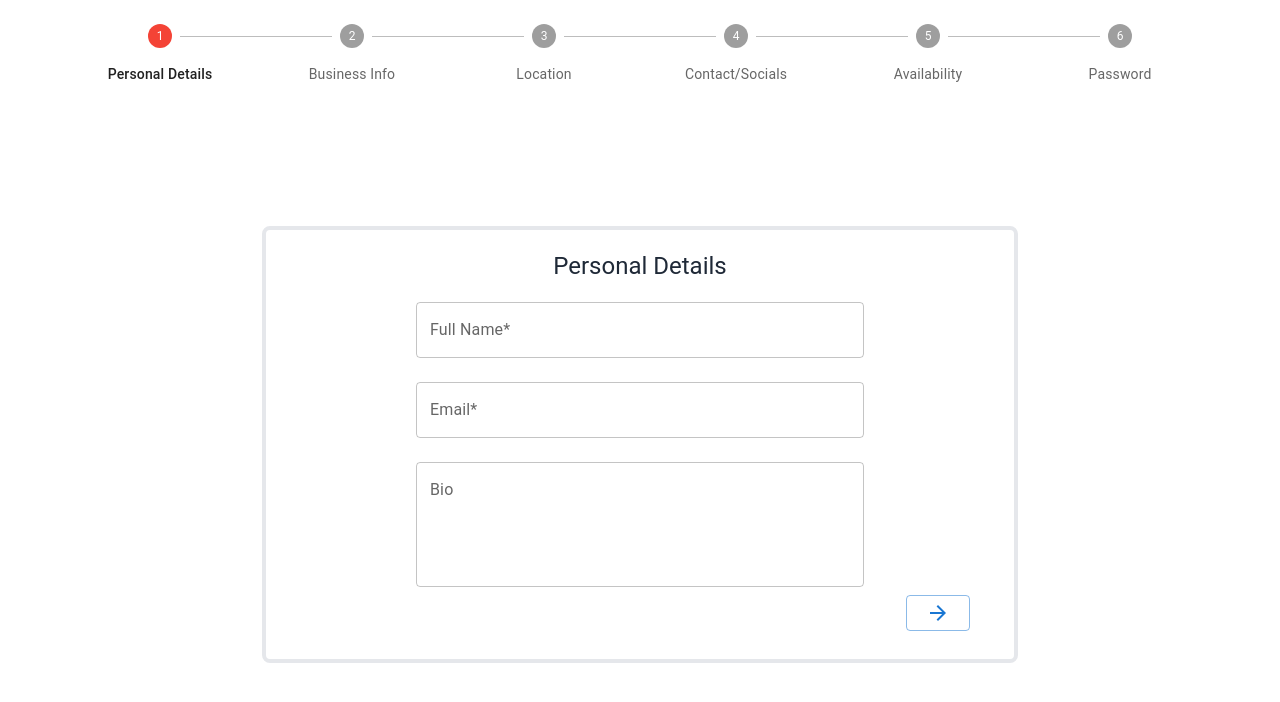
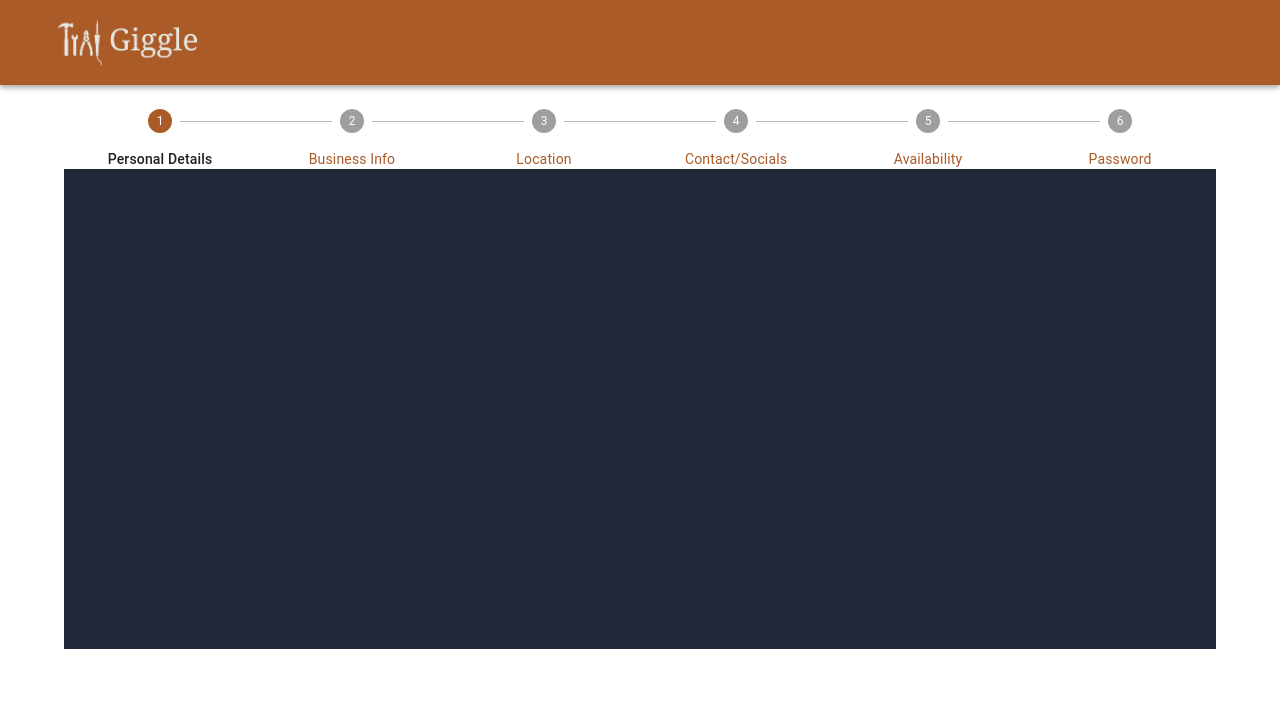
Before and after one commit to kafeelkazeem/giggle_fe, a React (Create React App) app: page / in a window 1280 px wide. Shown: the top 702 px of the page. Built offline with nearby package versions, Linux system fonts and the light colour scheme.

Commit message:
new changes

```diff
--- a/src/pages/auth/register/form1.jsx
+++ b/src/pages/auth/register/form1.jsx
@@ -38,15 +38,17 @@ const Form1 = ({ onNext }) => {
     >
       {(formik) => (
         <Form>
-          <div className="w-full h-screen flex justify-center items-center px-4 lg:px-20 bg-transparent">
+
+        </Form>
+        /*<Form>
+          <div className="w-full h-fit bg-red-600 flex justify-center px-4 lg:px-20 bg-transparent border-2">
             <div
-              className={`w-4/5 h-fit border-4 rounded-lg p-5 flex justify-start items-center flex-col -mt-20 border-[${darkBrown}]`}
+              className={`lg:w-4/5 w-full h-fit rounded-lg p-5 flex justify-start border-2 flex-col -mt-32`}
             >
               <Typography variant="h5" className="mb-10 text-gray-800 font-bold">
                 Personal Details
               </Typography>
-              <Box className="w-full max-w-md space-y-6 mt-5">
-                {/* Full Name Field */}
+              <div className="w-full space-y-6 mt-5">
                 <TextField
                   fullWidth
                   label="Full Name*"
@@ -59,7 +61,6 @@ const Form1 = ({ onNext }) => {
                   helperText={formik.touched.fullName && formik.errors.fullName}
                   className="bg-transparent rounded"
                 />
-                {/* Email Field */}
                 <TextField
                   fullWidth
                   label="Email*"
@@ -72,7 +73,6 @@ const Form1 = ({ onNext }) => {
                   helperText={formik.touched.email && formik.errors.email}
                   className="bg-transparent rounded"
                 />
-                {/* Bio Field */}
                 <TextField
                   fullWidth
                   label="Bio"
@@ -88,7 +88,7 @@ const Form1 = ({ onNext }) => {
                   multiline
                   rows={4}
                 />
-              </Box>
+              </div>
               <div className="w-full flex justify-end p-2 px-6">
                 <Button
                   type="submit"
@@ -101,7 +101,7 @@ const Form1 = ({ onNext }) => {
               </div>
             </div>
           </div>
-        </Form>
+        </Form>*/
       )}
     </Formik>
   );
--- a/src/pages/auth/register/layout.jsx
+++ b/src/pages/auth/register/layout.jsx
@@ -1,27 +1,46 @@
 import React, { useState } from 'react';
-import { Stepper, Step, StepLabel, Container, ThemeProvider, createTheme } from '@mui/material';
-import {Stack } from '@mui/material';
+import { Stepper, Step, StepLabel, Container, ThemeProvider, createTheme, AppBar, Toolbar, Typography } from '@mui/material';
+import { Stack } from '@mui/material';
 import Form1 from './form1';
-import { red } from '@mui/material/colors';
 import Form2 from './form2';
 import Form3 from './form3';
 import Form4 from './form4';
 import Form5 from './form5';
 import Form6 from './form6';
 import { GlobalProvider } from '../../../context/registerFormContext';
+import { darkBrown } from '../../../util/colors';
+import Logo from '../../../assets/imgaes/cover.png';
 
 const theme = createTheme({
   palette: {
-      primary: red,
+    primary: {
+      main: darkBrown, // Set the main primary color to darkBrown
+    },
+  },
+  components: {
+    // Customizing the Stepper component to use the primary color
+    MuiStepper: {
+      styleOverrides: {
+        root: {
+          backgroundColor: 'transparent', // Optionally, set a transparent background
+        },
+      },
+    },
+    MuiStepLabel: {
+      styleOverrides: {
+        label: {
+          color: darkBrown, // Change the label color to darkBrown
+        },
+      },
+    },
   },
 });
 
 const StepperPage = () => {
-
   const [activeStep, setActiveStep] = useState(0); // Tracks the current step of the stepper
 
   const handleNext = () => {
-      setActiveStep((prevActiveStep) => prevActiveStep + 1) // Move to the next step
+    setActiveStep((prevActiveStep) => prevActiveStep + 1); // Move to the next step
   };
 
   const handleBack = () => {
@@ -31,7 +50,7 @@ const StepperPage = () => {
   const getStepContent = (step) => {
     switch (step) {
       case 0:
-          return <Form1 onNext={handleNext}/>;
+        return <Form1 onNext={handleNext} />;
       case 1:
         return <Form2 onNext={handleNext} onPrev={handleBack} />;
       case 2:
@@ -48,50 +67,56 @@ const StepperPage = () => {
   };
 
   return (
-      <>
-      <div className='flex justify-center mt-7'>
+    <div className="flex justify-center">
       <Container>
         <ThemeProvider theme={theme}>
           <Stepper activeStep={activeStep} alternativeLabel>
             <Step>
-            <StepLabel><p>Personal Details</p></StepLabel>
+              <StepLabel><p className='hidden lg:block'>Personal Details</p></StepLabel>
             </Step>
             <Step>
-            <StepLabel>Business Info</StepLabel>
+              <StepLabel><p className='hidden lg:block'>Business Info</p></StepLabel>
             </Step>
             <Step>
-            <StepLabel>Location</StepLabel>
+              <StepLabel><p className='hidden lg:block'>Location</p></StepLabel>
             </Step>
             <Step>
-            <StepLabel>Contact/Socials</StepLabel>
+              <StepLabel><p className='hidden lg:block'>Contact/Socials</p></StepLabel>
             </Step>
             <Step>
-            <StepLabel>Availability</StepLabel>
+              <StepLabel><p className='hidden lg:block'>Availability</p></StepLabel>
             </Step>
             <Step>
-            <StepLabel><p>Password</p></StepLabel>
+              <StepLabel><p className='hidden lg:block'>Password</p></StepLabel>
             </Step>
           </Stepper>
         </ThemeProvider>
         <GlobalProvider>
-          <Container maxWidth="none" className='min-h-[60vh] flex flex-col'>
+          <Container maxWidth="none" className="min-h-[60vh] bg-gray-800 flex flex-col">
             {getStepContent(activeStep)}
           </Container>
         </GlobalProvider>
       </Container>
     </div>
-      </>
   );
 };
 
 const S = () => {
   return (
-    <Container maxWidth="none" className='min-h-[80vh] flex flex-col justify-between overflow-hidden w-full h-screen bg-white'>
+    <div>
+      <AppBar position="sticky" sx={{ backgroundColor: darkBrown }}>
+        <Toolbar>
+          {/* Logo Section */}
+          <img src={Logo} alt="Logo" style={{ height: '85px', marginRight: '10px' }} />
+        </Toolbar>
+      </AppBar>
+      <Container maxWidth="none" className="min-h-[80vh] flex flex-col justify-between overflow-hidden w-full h-screen bg-white">
         <Stack mt={3} spacing={4}>
           <StepperPage />
         </Stack>
       </Container>
-  )
-}
+    </div>
+  );
+};
 
-export default S
+export default S;
```
Also changed, not shown: src/assets/imgaes/cover.png (added). Lines whose indentation alone changed are shown as unchanged.
